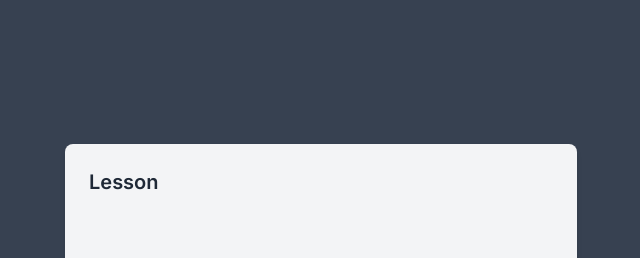
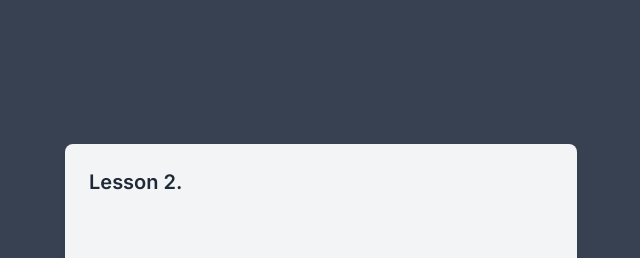
Before and after one commit to Wolfcoder13/my-icelandic-teacher, a Next.js app: page /lesson/two in a window 1280 px wide. Shown: the top 258 px of the page, without its empty margins (319-959 px from the left). Built offline with nearby package versions, Linux system fonts and the light colour scheme.

Commit message:
added number to lesson dynamically

```diff
--- a/app/lesson/one/page.tsx
+++ b/app/lesson/one/page.tsx
@@ -104,7 +104,7 @@ const initialQuestions: Question[] = [
 
 
 const LessonPage: React.FC = () => {
-  return <Lesson initialQuestions={initialQuestions} />;
+  return <Lesson initialQuestions={initialQuestions} lessonNumber={1} />;
 };
 
 export default LessonPage;
--- a/app/lesson/three/page.tsx
+++ b/app/lesson/three/page.tsx
@@ -104,7 +104,7 @@ const initialQuestions: Question[] = [
 
 
 const LessonPage: React.FC = () => {
-  return <Lesson initialQuestions={initialQuestions} />;
+  return <Lesson initialQuestions={initialQuestions} lessonNumber={3}/>;
 };
 
 export default LessonPage;
--- a/app/lesson/two/page.tsx
+++ b/app/lesson/two/page.tsx
@@ -105,7 +105,7 @@ const initialQuestions: Question[] = [
 
 
 const LessonPage: React.FC = () => {
-  return <Lesson initialQuestions={initialQuestions} />;
+  return <Lesson initialQuestions={initialQuestions} lessonNumber={2} />;
 };
 
 export default LessonPage;
--- a/components/Lesson.tsx
+++ b/components/Lesson.tsx
@@ -15,10 +15,11 @@ export interface Question {
 
 export interface LessonProps {
   initialQuestions: Question[];
+  lessonNumber: number;
 }
 
 
-const Lesson: React.FC<LessonProps> = ({ initialQuestions }) => {
+const Lesson: React.FC<LessonProps> = ({ initialQuestions, lessonNumber }) => {
   const [currentInitialQuestionIndex, setCurrentInitialQuestionIndex] = useState(0);
   const [currentIncorrectQuestionIndex, setCurrentIncorrectQuestionIndex] = useState(0);
   const [incorrectQuestions, setIncorrectQuestions] = useState<number[]>([]);
@@ -124,7 +125,7 @@ const Lesson: React.FC<LessonProps> = ({ initialQuestions }) => {
           </>
         ) : (
           <>
-            <h1 className="text-xl font-semibold text-gray-800 mb-4">Lesson</h1>
+            <h1 className="text-xl font-semibold text-gray-800 mb-4">Lesson {lessonNumber}.</h1>
             {showIncorrectMessage && (
               <p className="text-red-500 text-center my-2">
                 Incorrect answer. The correct answer is &quot;{correctAnswer}&quot;. Please try again!
--- a/components/questions/WordOrderQuestion.tsx
+++ b/components/questions/WordOrderQuestion.tsx
@@ -33,7 +33,7 @@ const WordOrderQuestion: React.FC<WordOrderProps> = ({ question, words, correctA
           <button
             key={index}
             onClick={() => handleWordClick(word)}
-            className={`mx-1 p-2 rounded border-2 ${selectedWords.includes(word) ? 'shadow-inner bg-white border-solid border-icelandic-red text-icelandic-blue' : 'bg-icelandic-blue hover:bg-icelandic-blue/90 border-transparent  text-white'
+            className={`m-1 p-2 rounded border-2 ${selectedWords.includes(word) ? 'shadow-inner bg-white border-solid border-icelandic-red text-icelandic-blue' : 'bg-icelandic-blue hover:bg-icelandic-blue/90 border-transparent  text-white'
               }`}
           >
             {word}
```
